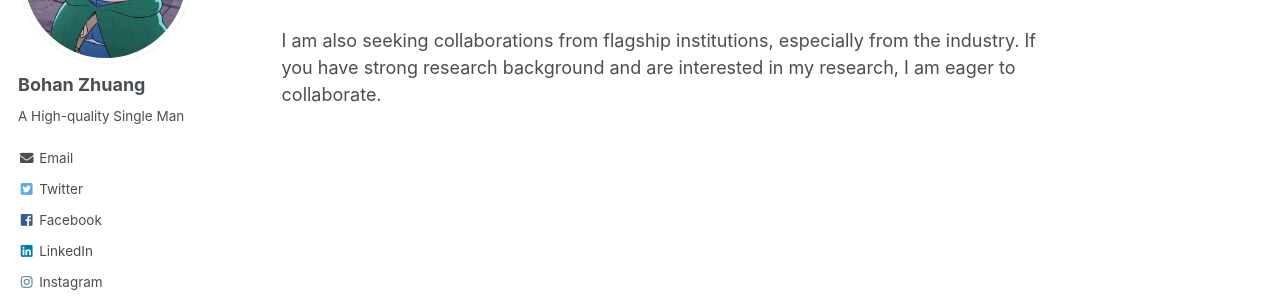
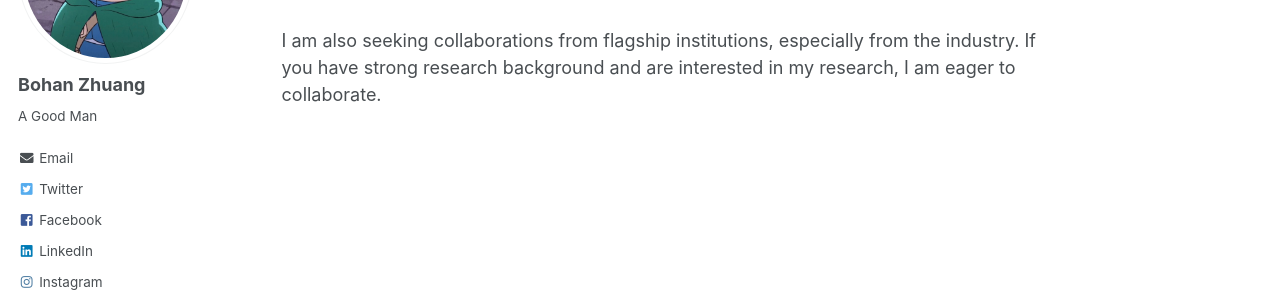
Before and after one commit to bohanzhuang/bohanzhuang.github.io, a Jekyll site: the page built from _pages/about.md, in a window 1280 px wide. Shown: the part 233-533 px from the top of the page. Built offline with Jekyll 4.4.1, drawn with Linux system fonts in a browser that asks for light colours.

Commit message:
Update _config.yml

```diff
--- a/_config.yml
+++ b/_config.yml
@@ -82,7 +82,7 @@ analytics:
 author:
   name             : "Bohan Zhuang"
   avatar           : "bohan.jpeg"
-  bio              : "A High-quality Single Man"
+  bio              : "A Good Man"
   location         : #"Location"
   employer         :
   pubmed           : #"https://www.ncbi.nlm.nih.gov/pubmed/?term=john+snow"
```
